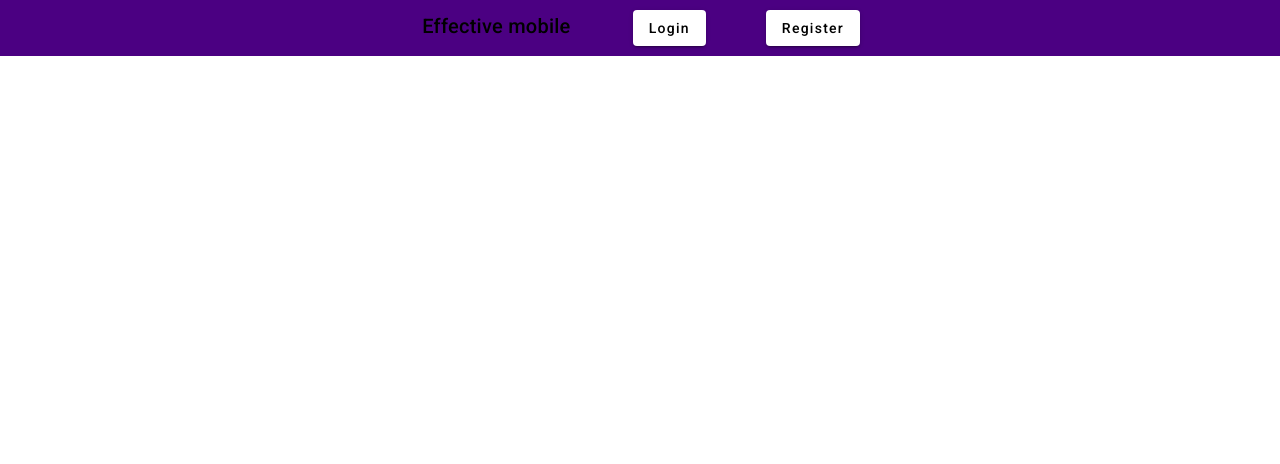
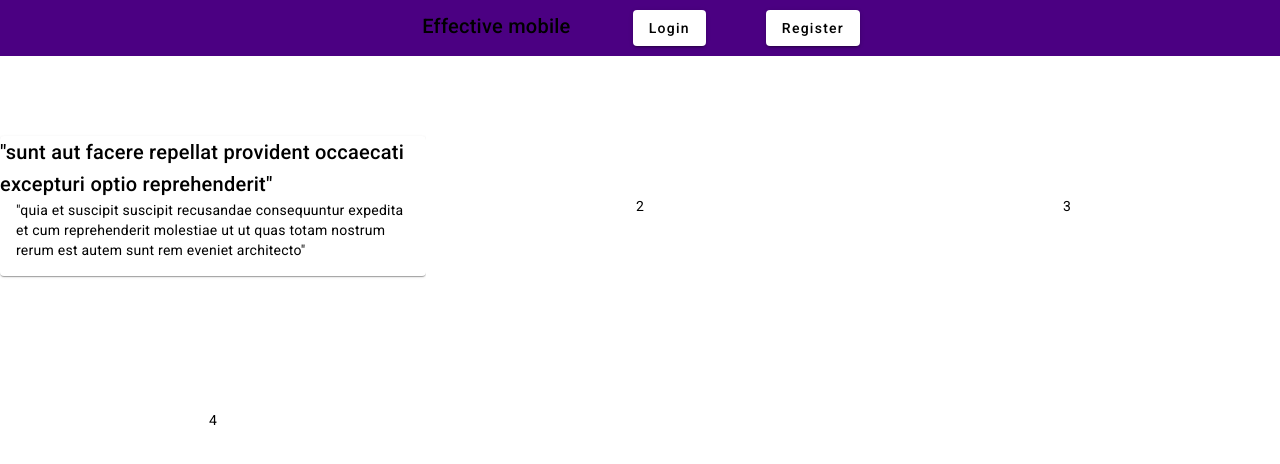
Before and after one commit to smit467bs/effective_test, an Angular app: page / in a window 1280 px wide. Shown: the top 464 px of the page. Built offline with nearby package versions, Linux system fonts and the light colour scheme.

Commit message:
feat: main layout

```diff
--- a/src/app/app-routing.module.ts
+++ b/src/app/app-routing.module.ts
@@ -3,8 +3,10 @@ import { RouterModule, Routes } from '@angular/router';
 import { LoginComponent } from './login/login.component';
 import { RegisterComponent } from './register/register.component';
 import { BrowserModule } from '@angular/platform-browser';
+import { MainComponent } from './main/main.component';
 
 const routes: Routes = [
+  { path: '', component: MainComponent },
   { path: 'login', component: LoginComponent },
   { path: 'register', component: RegisterComponent }
 ];
--- a/src/app/app.module.ts
+++ b/src/app/app.module.ts
@@ -15,6 +15,8 @@ import {MatIconModule} from "@angular/material/icon";
 import { ReactiveFormsModule } from '@angular/forms';
 import { LoginComponent } from './login/login.component';
 import { MainComponent } from './main/main.component';
+import { MatGridListModule } from '@angular/material/grid-list';
+import { MatCardModule } from '@angular/material/card';
 
 @NgModule({
   declarations: [
@@ -34,7 +36,9 @@ import { MainComponent } from './main/main.component';
     MatMenuModule,
     MatInputModule,
     MatIconModule,
-    ReactiveFormsModule
+    ReactiveFormsModule,
+    MatGridListModule,
+    MatCardModule
   ],
   providers: [],
   bootstrap: [AppComponent]
--- a/src/app/main/main.component.html
+++ b/src/app/main/main.component.html
@@ -1 +1,25 @@
-<p>main works!</p>
+<div class='main___comp'>
+  <mat-grid-list cols='3' rowHeight='2:1'>
+    <mat-grid-tile>
+      <div class='container__card'>
+        <mat-card>
+          <mat-card-title-group>
+            <mat-card-title>
+              "sunt aut facere repellat provident occaecati excepturi optio reprehenderit"
+            </mat-card-title>
+          </mat-card-title-group>
+          <mat-card-content>
+            "quia et suscipit
+            suscipit recusandae consequuntur expedita et cum
+            reprehenderit molestiae ut ut quas totam
+            nostrum rerum est autem sunt rem eveniet architecto"
+          </mat-card-content>
+        </mat-card>
+      </div>
+    </mat-grid-tile>
+    <mat-grid-tile>2</mat-grid-tile>
+    <mat-grid-tile>3</mat-grid-tile>
+    <mat-grid-tile>4</mat-grid-tile>
+
+  </mat-grid-list>
+</div>
--- a/src/app/main/main.component.scss
+++ b/src/app/main/main.component.scss
@@ -0,0 +1,11 @@
+.main___comp {
+  padding-top: 100px;
+  width: 100%;
+  height: 100%;
+}
+
+.container__card {
+  margin: 0 auto;
+  display: flex;
+  flex-direction: column;
+}
```
